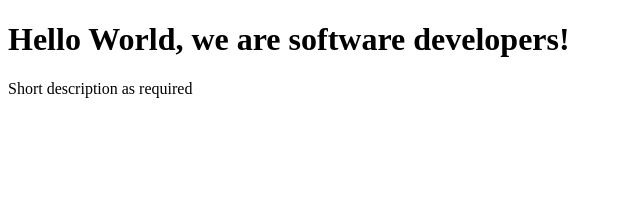
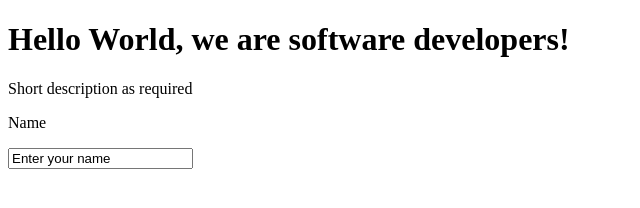
Before and after one commit to Kingobaino1/Survey-Form, a plain HTML site: page index.html in a window 1280 px wide. Shown: the whole page, without its empty margins (0-640 px from the left). Drawn offline with Linux system fonts and the light colour scheme.

Commit message:
created a form field and name input

```diff
--- a/index.html
+++ b/index.html
@@ -22,6 +22,10 @@
     - The freeCodeCamp Team
 
     -->
+    <form id="survey-form">
+      Name<p></p>
+      <input id="name" type="text" value="Enter your name">
+    </form>
     <script  src="js/index.js"></script>
   </body>
 </html>
```
